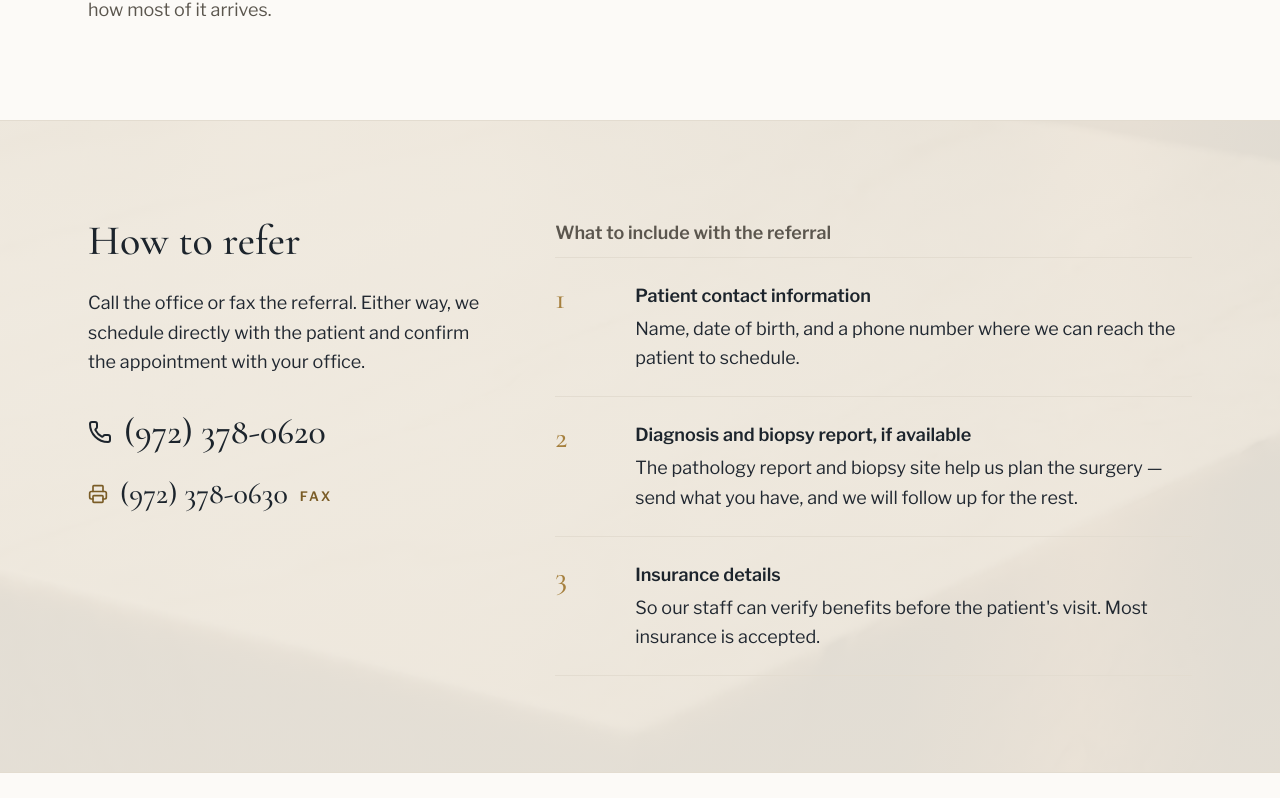
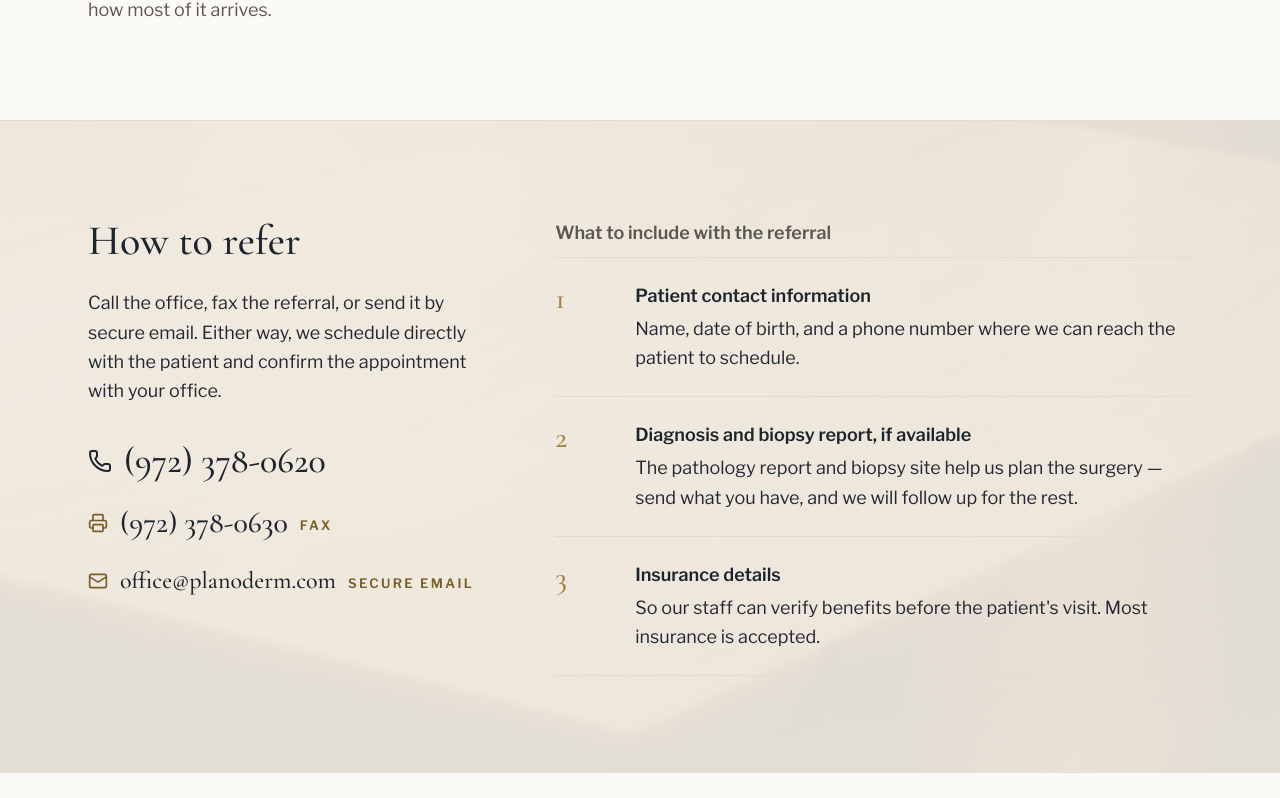
Before and after one commit to matthewtrundle/TSC, a Next.js app: page /referring in a window 1280 px wide. Shown: the part 432-1230 px from the top of the page. Built offline with nearby package versions, Linux system fonts and the light colour scheme.

Commit message:
referring: add secure email as a referral channel
Co-Authored-By: Claude Fable 5 <noreply@anthropic.com>
Claude-Session: https://claude.ai/code/session_01R47kXQga3YGE85saThwRXL

```diff
--- a/src/app/referring/page.tsx
+++ b/src/app/referring/page.tsx
@@ -1,7 +1,7 @@
 import type { Metadata } from "next";
 import Image from "next/image";
 import { siteConfig } from "@/lib/data/siteData";
-import { Phone, Printer } from "lucide-react";
+import { Mail, Phone, Printer } from "lucide-react";
 import { FadeIn } from "@/components/ui/FadeIn";
 import { LuxuryCta } from "@/components/ui/LuxuryCta";
 
@@ -55,9 +55,9 @@ export default function ReferringPage() {
             <FadeIn className="lg:col-span-2">
               <h2 className="text-display mb-6">How to refer</h2>
               <p className="text-[var(--warm-gray)] leading-relaxed mb-8">
-                Call the office or fax the referral. Either way, we schedule
-                directly with the patient and confirm the appointment with your
-                office.
+                Call the office, fax the referral, or send it by secure email.
+                Either way, we schedule directly with the patient and confirm
+                the appointment with your office.
               </p>
 
               <div className="space-y-5">
@@ -77,6 +77,15 @@ export default function ReferringPage() {
                   <span>{siteConfig.contact.fax}</span>
                   <span className="label-caps pt-1 text-xs">Fax</span>
                 </p>
+                <a
+                  href={`mailto:${siteConfig.contact.email}`}
+                  className="inline-flex items-center gap-3 py-1 text-xl font-medium text-[var(--navy-primary)] transition-colors hover:text-[var(--teal-accent)] lg:text-2xl"
+                  style={{ fontFamily: "var(--font-display)" }}
+                >
+                  <Mail className="h-5 w-5 shrink-0 text-[var(--bronze-text)]" aria-hidden="true" />
+                  <span>{siteConfig.contact.email}</span>
+                  <span className="label-caps whitespace-nowrap pt-1 text-xs">Secure email</span>
+                </a>
               </div>
             </FadeIn>
 
```
Also changed, not shown: 1 other file (tests, documents, lock files or other folders).
